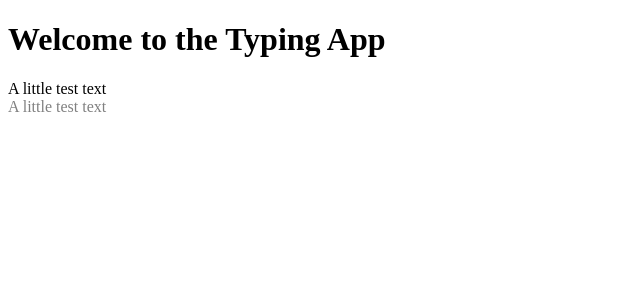
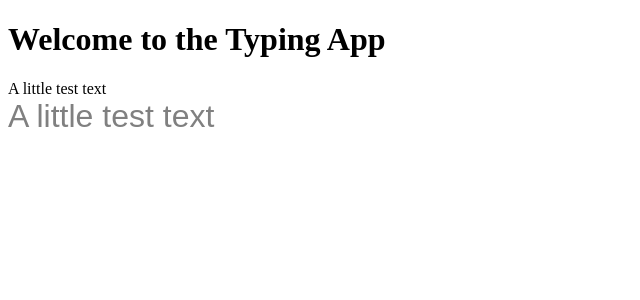
Before and after one commit to aitoAarni/typing-game, a React (Vite) app in the folder frontend/: page / in a window 1280 px wide. Shown: the top 300 px of the page, without its empty margins (0-640 px from the left). Built offline with nearby package versions, Linux system fonts and the light colour scheme.

Commit message:
current index doesn't increase towards infinity

```diff
--- a/frontend/src/components/TypingBox.module.scss
+++ b/frontend/src/components/TypingBox.module.scss
@@ -5,14 +5,22 @@
     flex: 1;
 }
 
+%charBase {
+    font-family: sans-serif;
+    font-size: 2rem;
+}
+
 .charCorrect {
+    @extend %charBase;
     color: greenyellow;
 }
 
 .charIncorrect {
+    @extend %charBase;
     color: red;
 }
 
 .charUntyped {
+    @extend %charBase;
     color: gray;
 }
--- a/frontend/src/components/TypingBox.tsx
+++ b/frontend/src/components/TypingBox.tsx
@@ -16,7 +16,7 @@ const TypingBox = ({ text }: TypingBoxProps) => {
             setTypedCorrectly(new Array(text.length).fill(null))
         }
     }, [text])
-
+    console.log("typedCorrectly.length", typedCorrectly.length)
     useEffect(() => {
         const handleKeyDown = (event: KeyboardEvent) => {
             currentCharRef.current = event.key
@@ -35,7 +35,7 @@ const TypingBox = ({ text }: TypingBoxProps) => {
         if (char.length === 1) {
             copy[currentIndex] = char === charList[currentIndex]
             setTypedCorrectly(copy)
-            setCurrentIndex(prev => prev + 1)
+            setCurrentIndex(prev => Math.min(charList.length, prev + 1))
         } else if (char === "Backspace") {
             copy[currentIndex - 1] = null
             setTypedCorrectly(copy)
```
